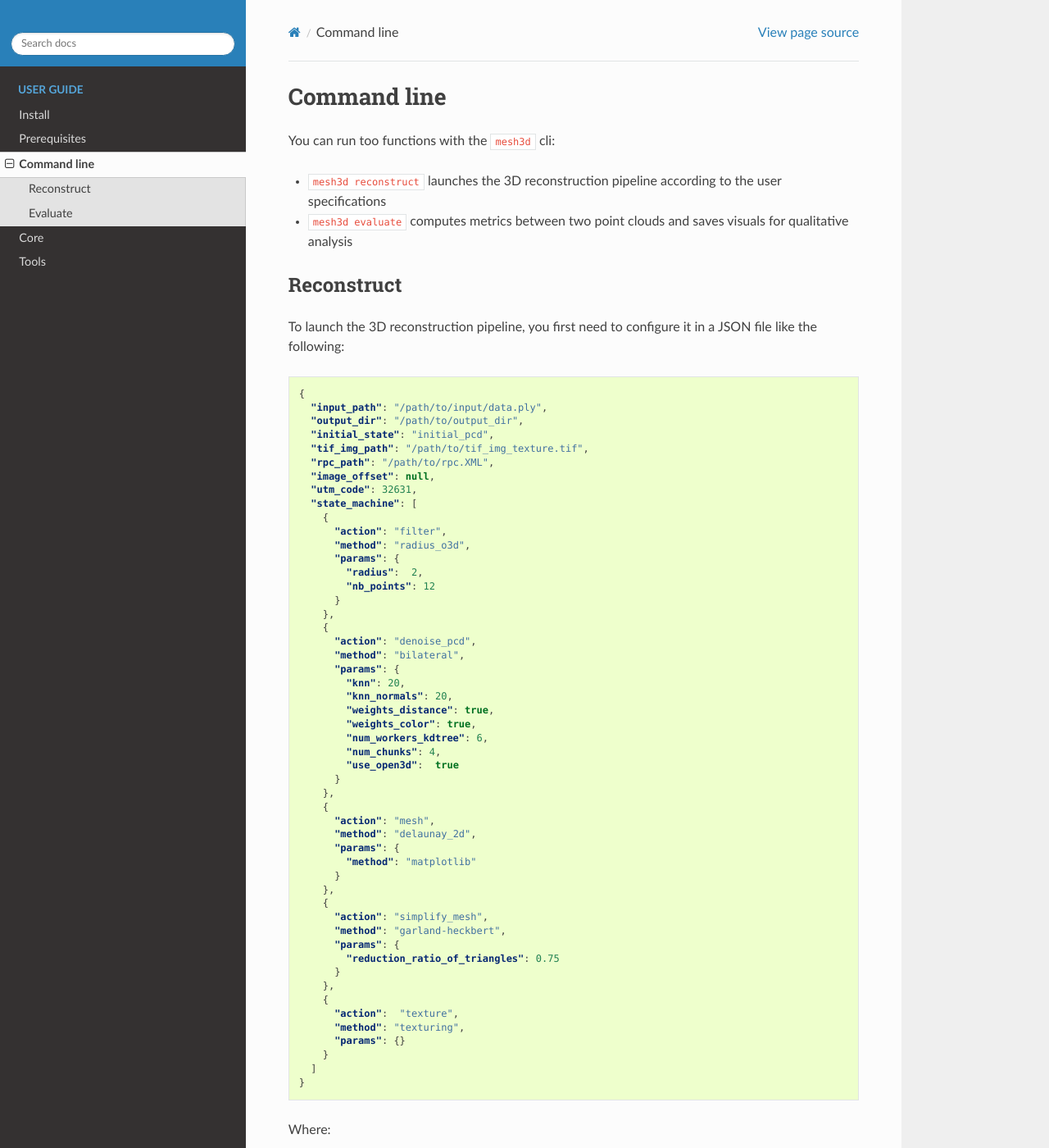
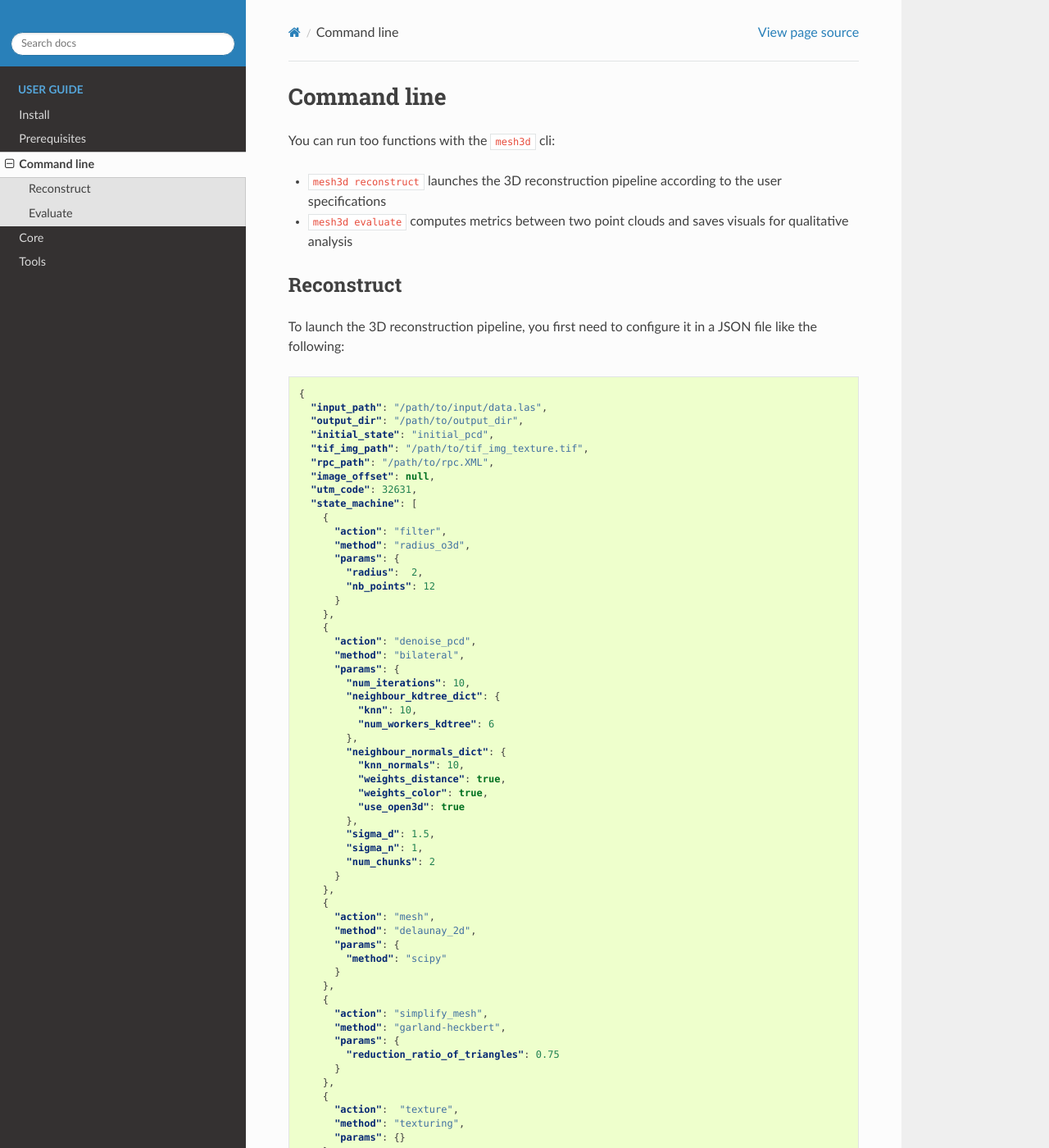
Before and after one commit to CNES/demcompare, a Sphinx documentation site: the page built from docs/source/command_line_user_guide.rst, in a window 1280 px wide and 1400 px high. Shown: the whole window at 82% size. Built offline with Sphinx 7.4.7 and the Read the Docs theme 2.0.0, drawn with Linux system fonts in a browser that asks for light colours; pages that are not in the unit, such as notebooks, are missing from menus.

```diff
--- a/docs/source/command_line_user_guide.rst
+++ b/docs/source/command_line_user_guide.rst
@@ -17,7 +17,7 @@ To launch the 3D reconstruction pipeline, you first need to configure it in a JS
 .. code-block:: JSON
 
     {
-      "input_path": "/path/to/input/data.ply",
+      "input_path": "/path/to/input/data.las",
       "output_dir": "/path/to/output_dir",
       "initial_state": "initial_pcd",
       "tif_img_path": "/path/to/tif_img_texture.tif",
@@ -37,20 +37,27 @@ To launch the 3D reconstruction pipeline, you first need to configure it in a JS
           "action": "denoise_pcd",
           "method": "bilateral",
           "params": {
-            "knn": 20,
-            "knn_normals": 20,
-            "weights_distance": true,
-            "weights_color": true,
-            "num_workers_kdtree": 6,
-            "num_chunks": 4,
-            "use_open3d":  true
+            "num_iterations": 10,
+            "neighbour_kdtree_dict": {
+              "knn": 10,
+              "num_workers_kdtree": 6
+            },
+            "neighbour_normals_dict": {
+              "knn_normals": 10,
+              "weights_distance": true,
+              "weights_color": true,
+              "use_open3d": true
+            },
+            "sigma_d": 1.5,
+            "sigma_n": 1,
+            "num_chunks": 2
           }
         },
         {
           "action": "mesh",
           "method": "delaunay_2d",
           "params": {
-            "method": "matplotlib"
+            "method": "scipy"
           }
         },
         {
```
Also changed, not shown: README.md (+12 -8 lines), 1 other file.
